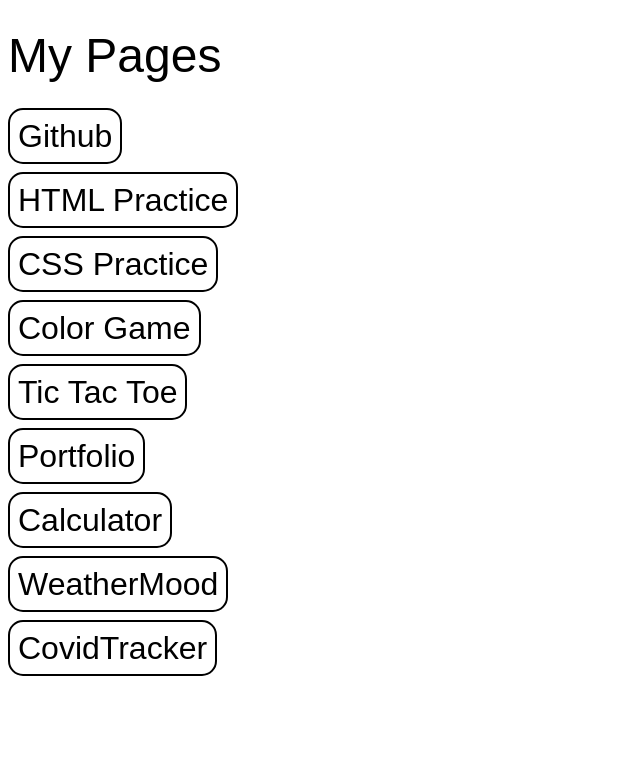
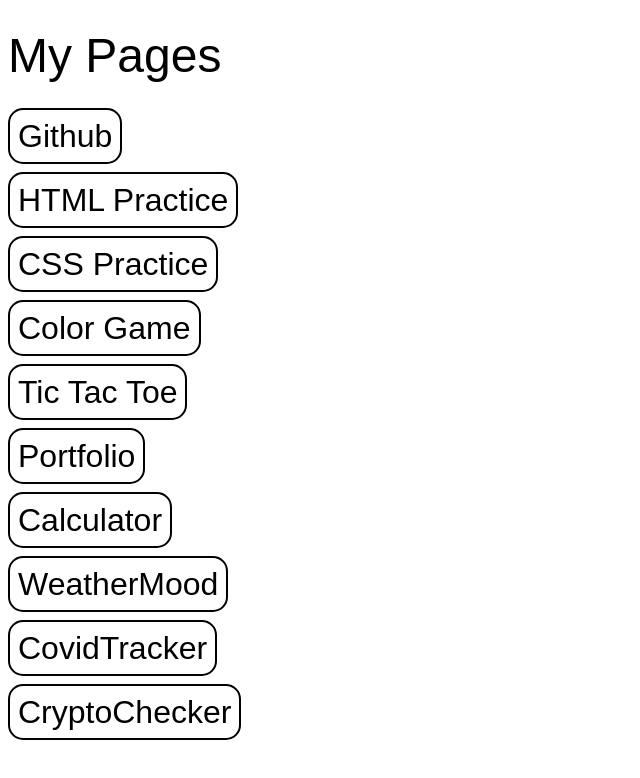
Before and after one commit to alen0612/ShortCut, a plain HTML site: page index.html in a window 1280 px wide. Shown: the whole page, without its empty margins (0-640 px from the left). Drawn offline with Linux system fonts and the light colour scheme.

Commit message:
Update index.html

```diff
--- a/index.html
+++ b/index.html
@@ -47,6 +47,10 @@
     <a href="https://alen0612.github.io/covid-tracker/" className="link">
         CovidTracker
     </a>
+    <br>
+    <a href="https://alen0612.github.io/crypto-checker/" className="link">
+        CryptoChecker
+    </a>
 </body>
 
 </html>
```
